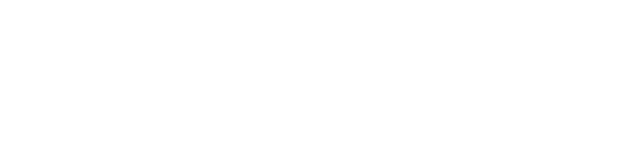
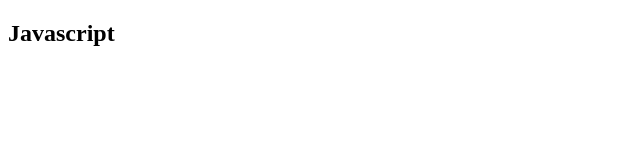
Before and after one commit to GallegosMatias/proyecto-javascript, a plain HTML site: page index.html in a window 1280 px wide. Shown: the whole page, without its empty margins (0-640 px from the left). Drawn offline with Linux system fonts and the light colour scheme.

Commit message:
Segundo commit

```diff
--- a/index.html
+++ b/index.html
@@ -7,6 +7,6 @@
     <script type="text/javascript" src="script.js"></script>
   </head>
   <body>
-
+    <h2>Javascript</h2>
   </body>
 </html>
```
